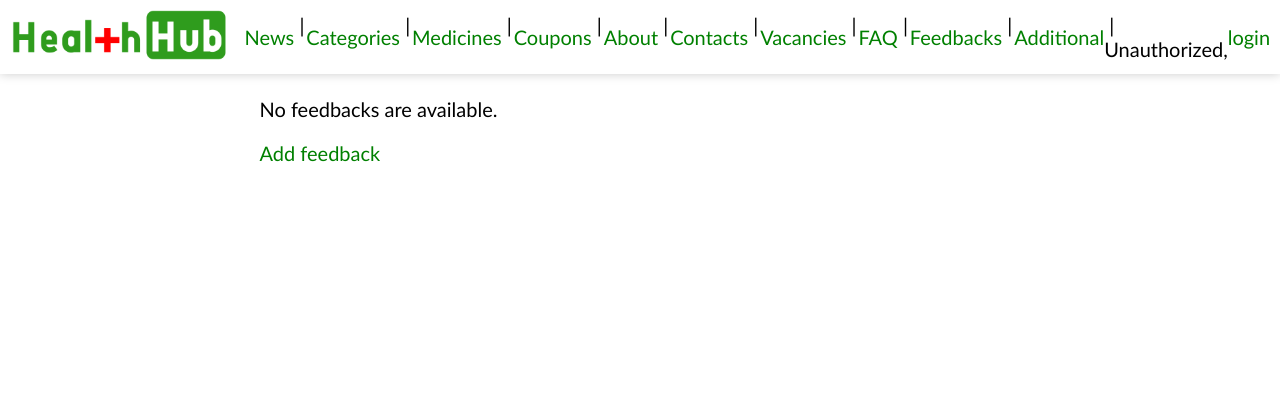
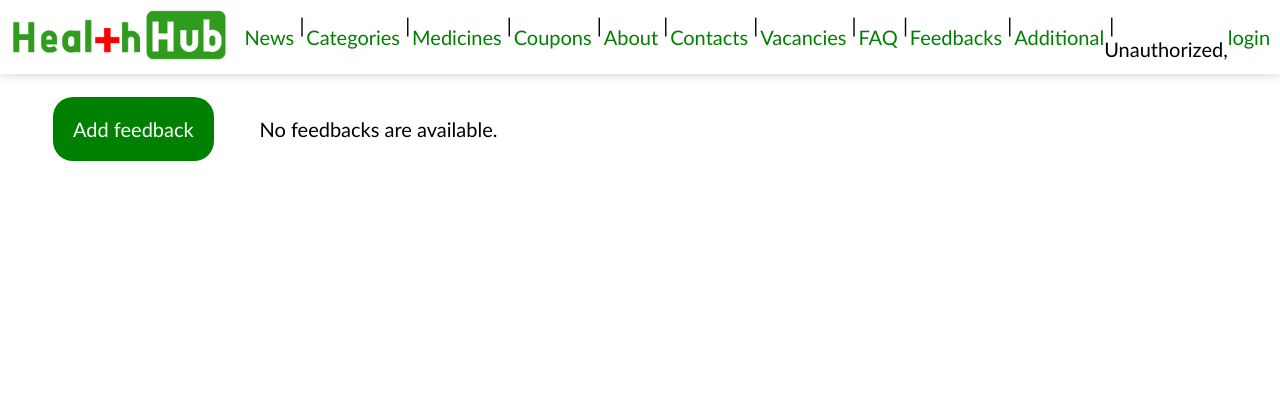
Before and after one commit to trullse/web_labs, a Django app: page /feedback/ in a window 1280 px wide. Shown: the top 420 px of the page. Run offline with Django 4.2, Linux system fonts and the light colour scheme; data that the repository does not hold is empty.

Commit message:
fix button

```diff
--- /dev/null
+++ b/feedback/static/css/feedback.css
@@ -0,0 +1,8 @@
+.feedback-block {
+    width: 100%;
+    height: auto;
+    box-shadow: 0px 0px 10px #ccc;
+    border-radius: 10px;
+    margin-bottom: 50px;
+    padding: 10px 30px;
+}
--- a/feedback/templates/feedback_index.html
+++ b/feedback/templates/feedback_index.html
@@ -1,20 +1,29 @@
 {% extends "base.html" %}
+{% load static %}
 
 {% block title %}Feedbacks{% endblock %}
+
+{% block styles %}
+<link rel='stylesheet' href="{% static 'css/feedback.css' %}">
+{% endblock %}
+
+{% block navigation %}
+<a href="{% url 'feedback:feedback_add' %}" class="button">Add feedback</a>
+{% endblock %}
+
 {% block content %}
 {% if feedback_list %}
 <ul>
     {% for feedback in feedback_list %}
-    <figure>
+    <div class="feedback-block">
         <h1>{{ feedback.name }}</h1>
         <p>{{ feedback.pub_date }}</p>
         <p>{{ feedback.estimation }}</p>
         <p>{{ feedback.text }}</p>
-    </figure>
+    </div>
     {% endfor %}
 </ul>
 {% else %}
 <p>No feedbacks are available.</p>
 {% endif %}
-<a href="{% url 'feedback:feedback_add' %}">Add feedback</a>
 {% endblock %}
--- a/static/css/base.css
+++ b/static/css/base.css
@@ -41,6 +41,7 @@ body {
 	vertical-align: top;
 	width: 25%;
 	padding-left: 5%;
+
 }
 
 /* Fonts */
@@ -258,6 +259,9 @@ a.button {
 	padding: 20px;
 	border-radius: 20px;
 	background-color: green;
+	margin-bottom: 20px;
+	display: inline-block;
+	margin: 20px 0px;
 }
 
 a.button:hover {
```
